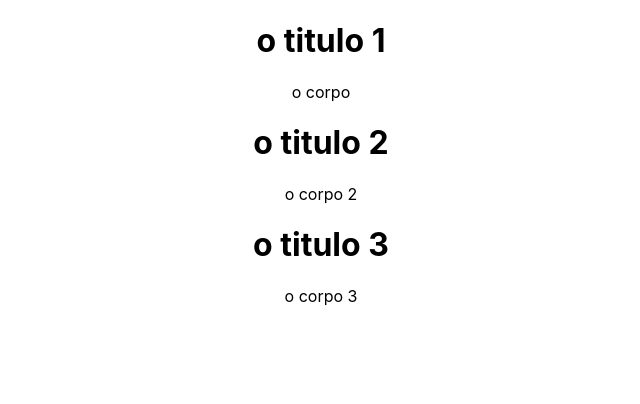
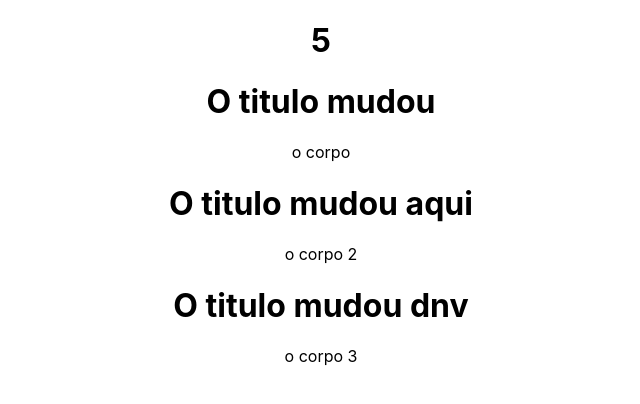
Before and after one commit to p4kz/udemy-react, a React (Create React App) app in the folder project-1/: page / in a window 1280 px wide. Shown: the top 404 px of the page, without its empty margins (319-959 px from the left). Built offline with nearby package versions, Linux system fonts and the light colour scheme.

Commit message:
lifecycle methods

```diff
--- a/project-1/src/App.js
+++ b/project-1/src/App.js
@@ -3,7 +3,8 @@ import { Component } from 'react';
 
 class App extends Component {
   state = {
-    post: [ // <- hard coding
+    counter: 0,
+    post: [
       {
         id: 1,
         title: 'o titulo 1',
@@ -24,11 +25,41 @@ class App extends Component {
     ]
   }
 
+  timeoutUpdade = null
+
+  //lifecycle methods
+  componentDidMount() { // <- vai ser executado uma vez assim que o componente for carregado na tela
+    this.handleTimeout()
+  }
+
+  //lifecycle methods
+  componentDidUpdate() { // <-
+    this.handleTimeout()
+  }
+
+  //lifecycle methods
+  componentWillUnmount() {
+    clearTimeout(this.timeoutUpdade)
+  }
+
+  handleTimeout = () => {
+    const { post, counter } = this.state
+    post[0].title = 'O titulo mudou'
+    post[1].title = 'O titulo mudou aqui'
+    post[2].title = 'O titulo mudou dnv'
+
+    this.timeoutUpdade = setTimeout(() => {
+      this.setState({ post, counter: counter + 1 })
+    }, 1000)
+  }
+
   render() {
-    const { post } = this.state
+    const { post, counter } = this.state
 
     return (
+
       <div className="App">
+      <h1>{counter}</h1>
         {post.map(post =>(
           <div key={post.id}>
           <h1>{post.title}</h1>
@@ -36,6 +67,7 @@ class App extends Component {
           </div>
         ))}
       </div>
+
     );
   }
 }
```
